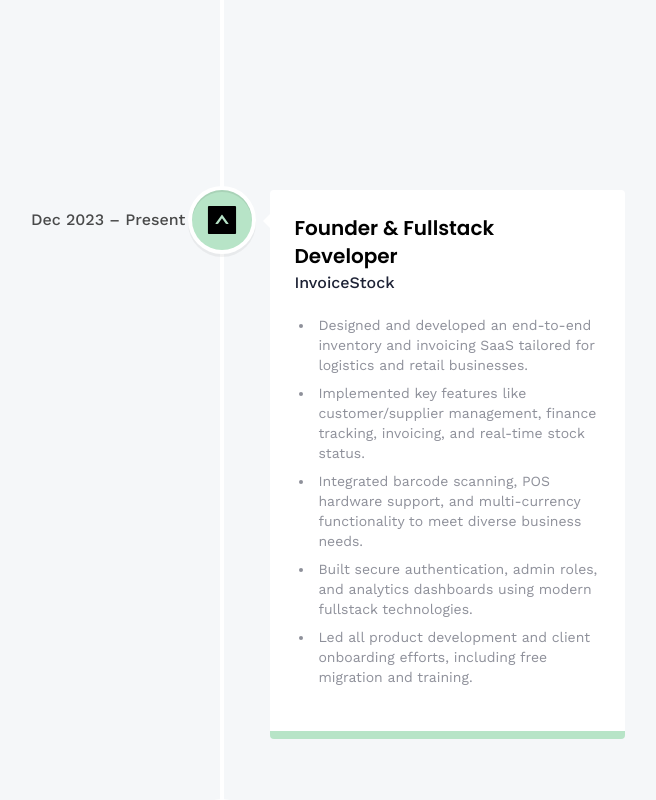
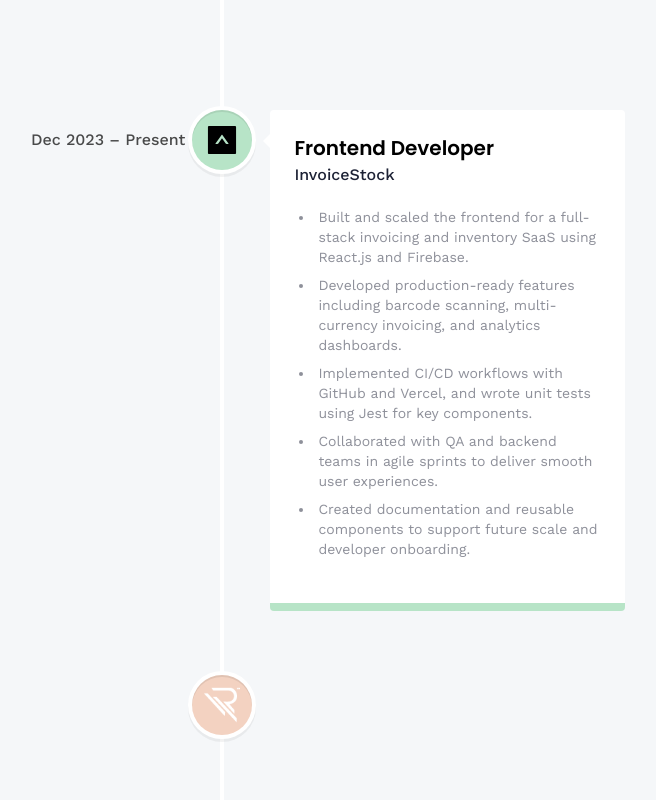
Before and after one commit to LaeeqtheDev/3d-Portfolio, a React (Vite) app: page /about in a window 1280 px wide. Shown: the part 1460-2260 px from the top of the page, without its empty margins (418-1074 px from the left). Built offline with nearby package versions, Linux system fonts and the light colour scheme; no server answers; the HTML template or start-up script is replaced by a standard one.

Commit message:
Update index.js

```diff
--- a/src/constants/index.js
+++ b/src/constants/index.js
@@ -68,48 +68,48 @@ export const skills = [
 // 💼 Experience (LinkedIn/Resume consistent)
 export const experiences = [
   {
-    title: "Freelance Frontend Developer",
-    company_name: "Self-employed / Upwork",
+    title: "Freelance React Developer",
+    company_name: "Upwork",
     icon: upwork,
     iconBg: "#a8dadc",
-    date: "Jan 2021 – Present",
+    date: "Jan 2021 – Mar 2023",
     points: [
-      "Built and shipped production-grade web applications for startups and SMEs with a focus on frontend performance, scalability, and clean architecture.",
-      "Specialized in React.js, Next.js, and TypeScript while integrating real-time features, REST APIs, and Firebase/Supabase backends.",
-      "Delivered multiple MVPs under tight deadlines, helping early-stage clients validate and launch products efficiently.",
-      "Handled end-to-end UI development from Figma designs to responsive, SEO-friendly implementations using Tailwind CSS.",
-      "Maintained long-term relationships with clients by providing post-launch support and clear communication throughout project lifecycles.",
+      "Delivered 10+ production-grade web apps for clients across logistics, fintech, and e-commerce domains.",
+      "Scoped, built, and deployed fullstack apps using React.js, Next.js, Node.js, Firebase, and MongoDB.",
+      "Implemented features like Stripe payments, dashboards, protected media, and RBAC authentication.",
+      "Collaborated with clients via Upwork chat, email, and Trello; delivered clean, handoff-ready codebases.",
+      "Maintained 90%+ client satisfaction by meeting timelines and providing consistent post-launch support.",
     ],
   },
   {
-    title: "Founder & Fullstack Developer",
+    title: "Frontend Developer",
     company_name: "InvoiceStock",
     icon: techsolutions,
     iconBg: "#b7e4c7",
     date: "Dec 2023 – Present",
     points: [
-      "Designed and developed an end-to-end inventory and invoicing SaaS tailored for logistics and retail businesses.",
-      "Implemented key features like customer/supplier management, finance tracking, invoicing, and real-time stock status.",
-      "Integrated barcode scanning, POS hardware support, and multi-currency functionality to meet diverse business needs.",
-      "Built secure authentication, admin roles, and analytics dashboards using modern fullstack technologies.",
-      "Led all product development and client onboarding efforts, including free migration and training.",
+      "Built and scaled the frontend for a full-stack invoicing and inventory SaaS using React.js and Firebase.",
+      "Developed production-ready features including barcode scanning, multi-currency invoicing, and analytics dashboards.",
+      "Implemented CI/CD workflows with GitHub and Vercel, and wrote unit tests using Jest for key components.",
+      "Collaborated with QA and backend teams in agile sprints to deliver smooth user experiences.",
+      "Created documentation and reusable components to support future scale and developer onboarding.",
     ],
   },
   {
-    title: "Founder & Dispatch Operations Lead",
+    title: "Frontend Developer",
     company_name: "RouteLane LLC",
     icon: rex,
     iconBg: "#f3d2c1",
-    date: "Feb 2023 – Present",
+    date: "Mar 2023 – Dec 2023",
     points: [
-      "Founded and operated a multi-truck dispatching service specializing in box trucks, reefers, hotshots, and dry vans.",
-      "Managed load booking, broker negotiations, and day-to-day communication with carriers across the U.S.",
-      "Built internal tools and processes to streamline dispatch operations and increase driver satisfaction.",
-      "Developed RouteLane's marketing strategy and successfully onboarded owner-operators with consistent load volume.",
-      "Scaled dispatching revenue by optimizing rate-per-mile (RPM) and reducing empty miles.",
+      "Developed and maintained frontend features for a real-time trucking dispatch platform using React and Firebase.",
+      "Optimized UI for field usability, implemented real-time tracking with Firebase listeners, and improved mobile responsiveness.",
+      "Collaborated with backend and operations teams to integrate APIs and resolve user-reported issues.",
+      "Participated in sprint planning, QA testing, and component reusability improvements across the platform.",
     ],
   },
 ];
+
 
 // 🌐 Social Links
 export const socialLinks = [
```
